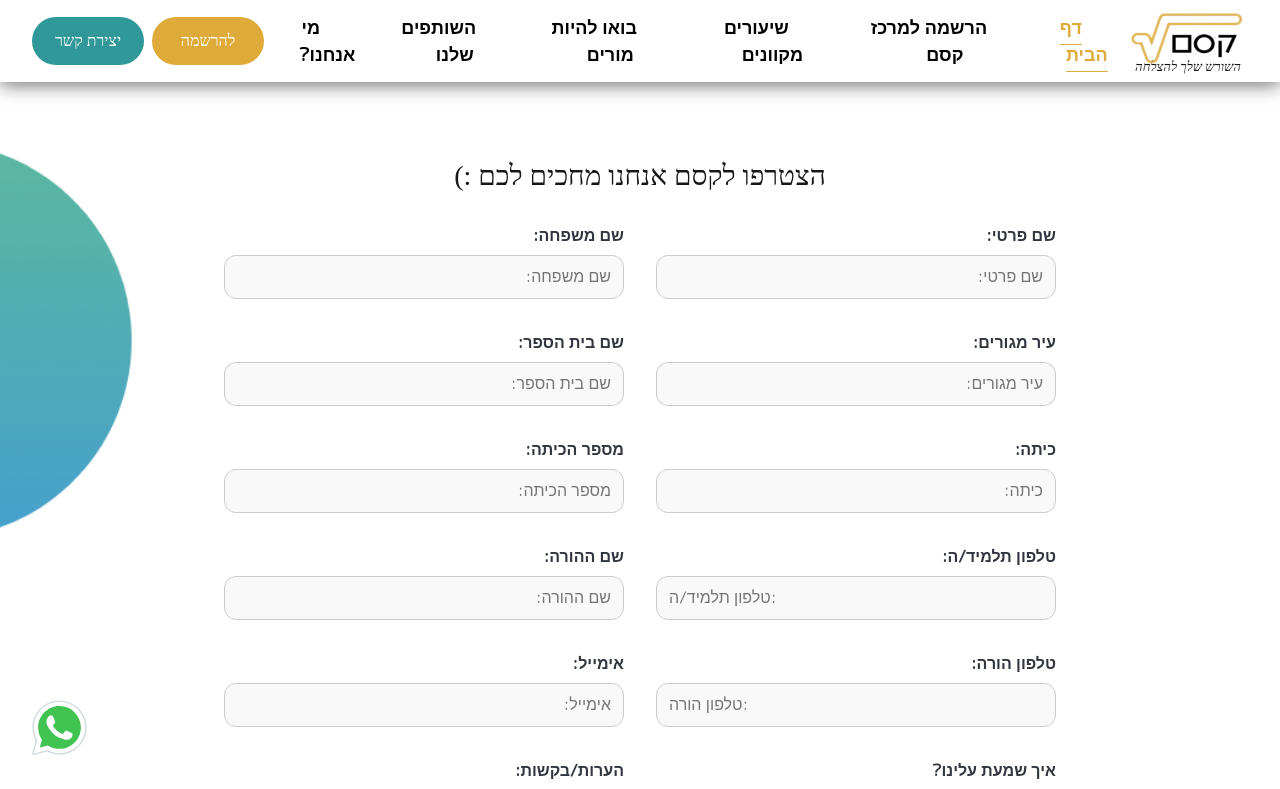
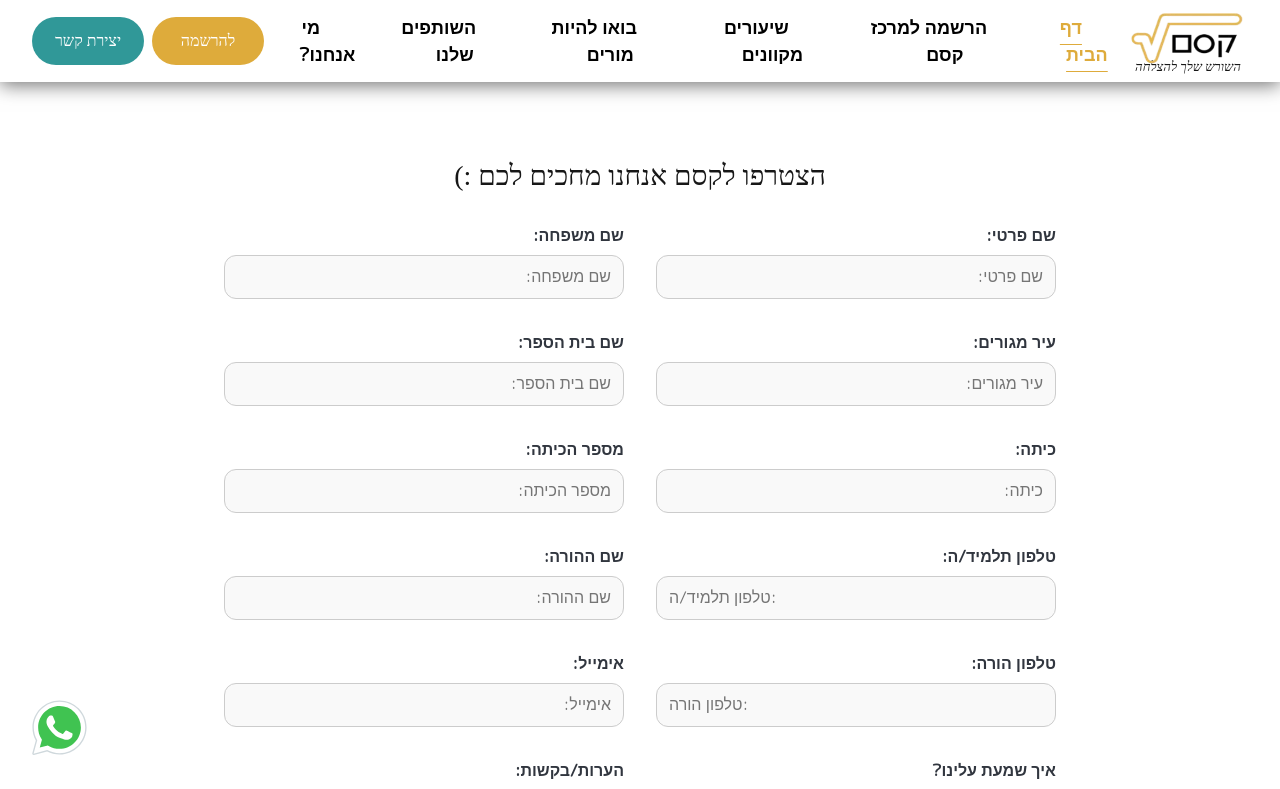
Before and after one commit to TamarLaufer/kesem, a Next.js app: page /enroll in a window 1280 px wide. Shown: the top 789 px of the page. Built offline with nearby package versions, Linux system fonts and the light colour scheme; a web font is replaced by a local one.

Commit message:
remove background enroll+change dark mode to light

```diff
--- a/src/app/layout.tsx
+++ b/src/app/layout.tsx
@@ -21,6 +21,7 @@ export default function RootLayout({ children }: Props) {
   return (
     <html lang="he" dir="rtl">
       <head>
+        <meta name="color-scheme" content="light" />
         <link rel="preconnect" href="https://fonts.googleapis.com" />
         <link
           rel="preconnect"
--- a/src/components/enroll/Enroll.styles.ts
+++ b/src/components/enroll/Enroll.styles.ts
@@ -11,11 +11,12 @@ export const FormContainer = styled.form`
   overflow: hidden;
   background-image: url("/images/enroll_background3.png");
   background-size: cover;
+  background-position: center;
   background-repeat: no-repeat;
   width: 100%;
 
   @media (max-width: 768px) {
-    background-image: url("/images/enroll_background10.png");
+    // background-image: url("/images/5.png");
   }
 `;
 
```
Also changed, not shown: public/images/5.png (added), public/images/uDropEfy48.jpg (added).
